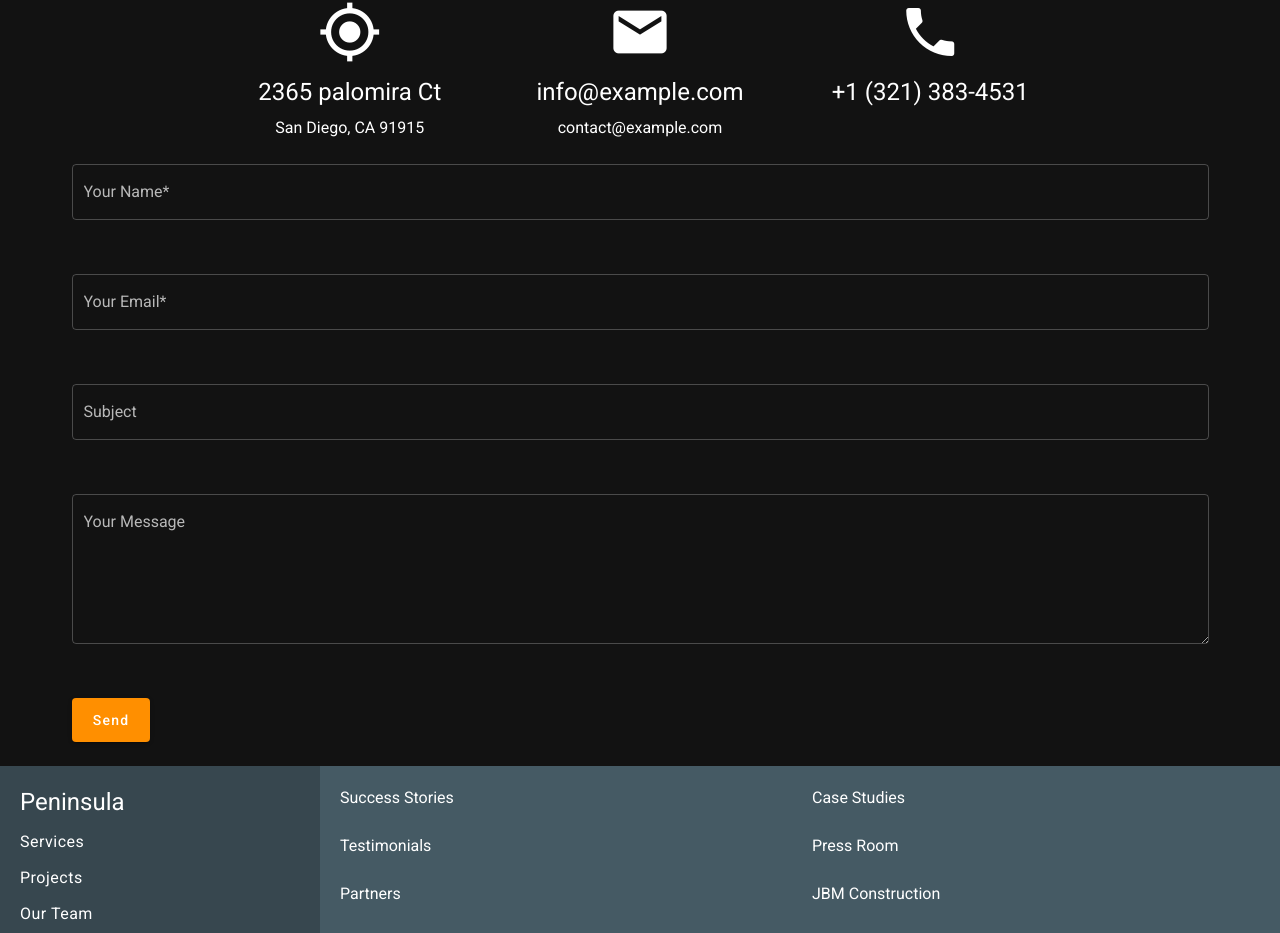
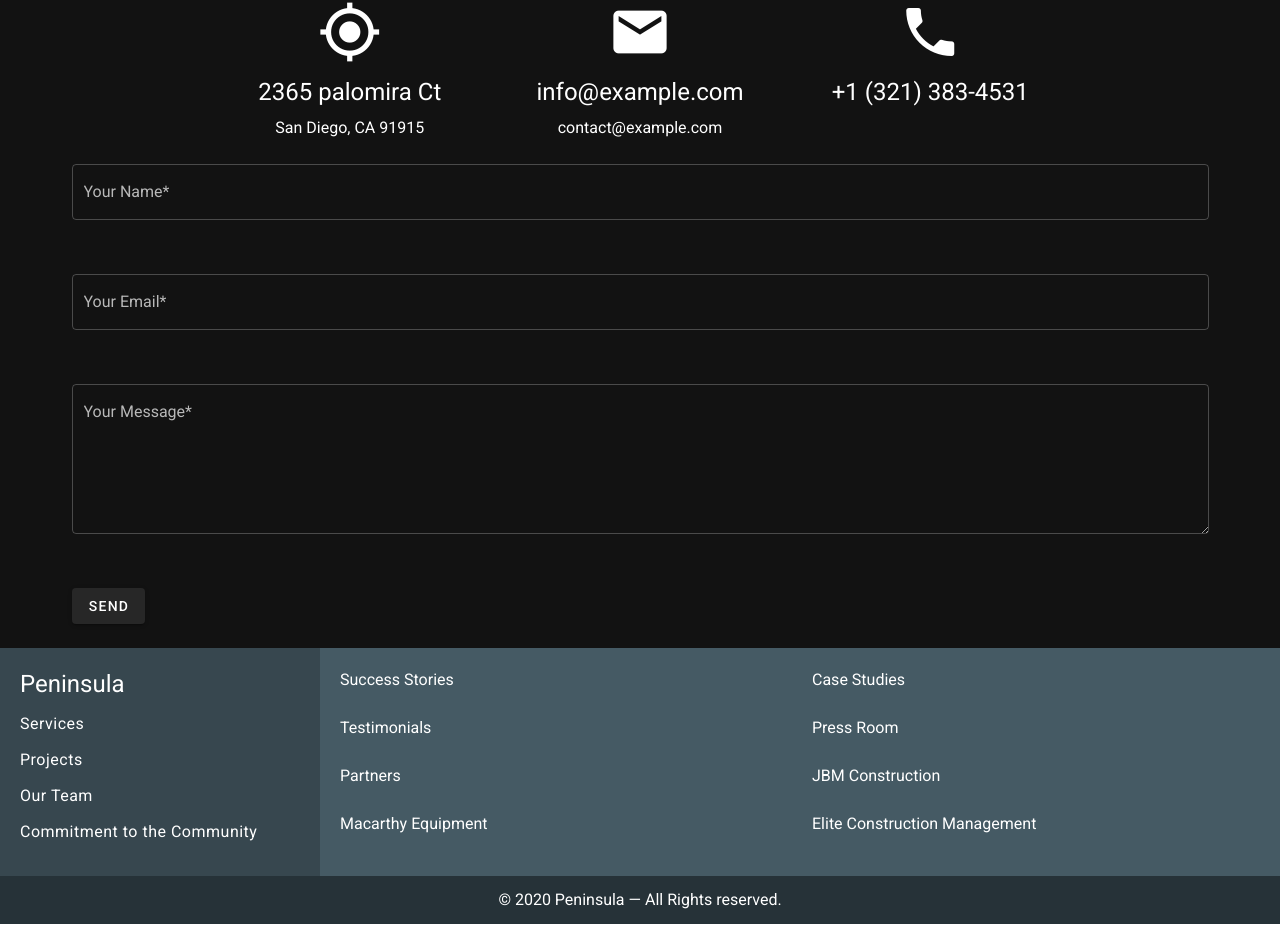
Before and after one commit to martoast/penninsula, a Nuxt app: page /contact in a window 1280 px wide. Shown: the part 695-1628 px from the top of the page. Built offline with nearby package versions, Linux system fonts and the light colour scheme.

Commit message:
netlify test 5

```diff
--- a/components/netlify-form.vue
+++ b/components/netlify-form.vue
@@ -4,30 +4,43 @@
       <v-card max-width="400">
         <v-row>
           <v-col cols="12">
-            <v-text-field outlined label="Your Name*" type="text" name="name" v-model="form.name" />
+
+            <v-text-field
+              label="Your Name*"
+              for="name"
+              type="text"
+              name="name"
+              outlined
+              required
+            />
           </v-col>
           <v-col cols="12">
+
             <v-text-field
-              outlined
               label="Your Email*"
+              for="email"
               type="email"
               name="email"
-              v-model="form.email"
+              required
+              outlined
             />
           </v-col>
 
           <v-col cols="12">
-            <v-textarea outlined label="Your Message" v-model="form.message" />
+
+            <v-textarea
+              label="Your Message*"
+              for="message"
+              name="message"
+              required
+              outlined
+            />
           </v-col>
 
           <v-col text-center>
             <v-btn
               type="submit"
-              @click.prevent="handleSubmit"
-              :block="$vuetify.breakpoint.smAndDown"
-              class="px-5 text-capitalize"
-              color="secondary"
-              large
+              value="Send message"
             >Send</v-btn>
           </v-col>
         </v-row>
--- /dev/null
+++ b/layouts/landing.vue
@@ -0,0 +1,80 @@
+<template>
+  <v-app dark>
+
+    <v-app-bar
+      fixed
+      app
+    >
+      <v-spacer></v-spacer>
+      <v-toolbar-items>
+        <v-btn to="/">
+          Home
+        </v-btn>
+        <v-btn to="/about">
+          About
+        </v-btn>
+
+        <v-btn to="/contact">
+          Contact
+        </v-btn>
+
+      </v-toolbar-items>
+
+    </v-app-bar>
+    <div>
+      <v-parallax
+        dark
+        src="https://cdn.vuetifyjs.com/images/backgrounds/vbanner.jpg"
+        height="800"
+      >
+        <v-row
+          align="center"
+          justify="end"
+        >
+          <v-col
+            class="text-center"
+            cols="12"
+          ></v-col>
+          <v-row
+            align="center"
+            justify="center"
+          >
+            <v-col
+              class="text-center"
+              cols="12"
+            >
+              <h1 class="display-1 font-weight-thin mb-4">Vuetify.js</h1>
+              <h4 class="subheading">Build your application today!</h4>
+            </v-col>
+          </v-row>
+
+          <netlify />
+
+        </v-row>
+      </v-parallax>
+    </div>
+
+    <v-content>
+      <v-container>
+        <nuxt />
+      </v-container>
+    </v-content>
+
+    <Footer />
+
+  </v-app>
+</template>
+
+<script>
+import Footer from "~/components/Footer.vue";
+import netlify from "~/components/netlify-form.vue";
+export default {
+  components: { Footer, netlify },
+
+  data() {
+    return {
+      title: ""
+    };
+  }
+};
+</script>
--- a/pages/contact.vue
+++ b/pages/contact.vue
@@ -38,45 +38,52 @@
     </section>
 
     <section>
-      <v-form>
-        <v-container>
+      <v-form netlify>
+        <v-container fill-height>
+
           <v-row>
             <v-col cols="12">
+
               <v-text-field
+                label="Your Name*"
+                for="name"
+                type="text"
+                name="name"
                 outlined
-                label="Your Name*"
+                required
               />
             </v-col>
             <v-col cols="12">
+
               <v-text-field
+                label="Your Email*"
+                for="email"
+                type="email"
+                name="email"
+                required
                 outlined
-                label="Your Email*"
               />
             </v-col>
+
             <v-col cols="12">
-              <v-text-field
+
+              <v-textarea
+                label="Your Message*"
+                for="message"
+                name="message"
+                required
                 outlined
-                label="Subject"
-              />
-            </v-col>
-            <v-col cols="12">
-              <v-textarea
-                outlined
-                label="Your Message"
               />
             </v-col>
 
             <v-col text-center>
               <v-btn
-                :block="$vuetify.breakpoint.smAndDown"
-                class="px-5 text-capitalize"
-                color="secondary"
-                large
-              >
-                Send
-              </v-btn>
+                type="submit"
+                value="Send message"
+              >Send</v-btn>
             </v-col>
           </v-row>
+
         </v-container>
       </v-form>
     </section>
--- a/pages/index.vue
+++ b/pages/index.vue
@@ -1,28 +1,7 @@
 <template>
   <div>
-    <h1>test4</h1>
-    <section>
-      <div>
-        <v-parallax
-          dark
-          src="https://cdn.vuetifyjs.com/images/backgrounds/vbanner.jpg"
-          height="800"
-        >
-          <v-row align="center" justify="end">
-            <v-col class="text-center" cols="12"></v-col>
-            <v-row align="center" justify="center">
-              <v-col class="text-center" cols="12">
-                <h1 class="display-1 font-weight-thin mb-4">Vuetify.js</h1>
-                <h4 class="subheading">Build your application today!</h4>
-              </v-col>
-            </v-row>
-            <v-card>
-              <netlify />
-            </v-card>
-          </v-row>
-        </v-parallax>
-      </div>
-    </section>
+    <h1>test5</h1>
+
     <section>
       <div>
         <iframe
@@ -50,10 +29,11 @@ import { validationMixin } from "vuelidate";
 import { required, maxLength, email } from "vuelidate/lib/validators";
 import Services from "~/components/Services.vue";
 import Footer from "~/components/Footer.vue";
-import netlify from "~/components/netlify-form.vue";
+
 import contact from "~/components/contact.vue";
 
 export default {
+  layout: "landing",
   mixins: [validationMixin],
 
   validations: {
@@ -66,7 +46,7 @@ export default {
       }
     }
   },
-  components: { Services, Footer, netlify, contact },
+  components: { Services, Footer, contact },
 
   data: () => ({
     name: null,
```
